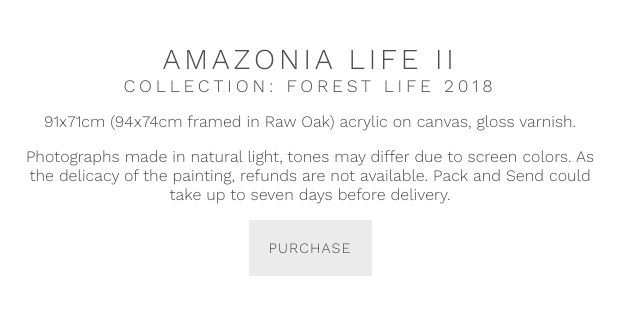
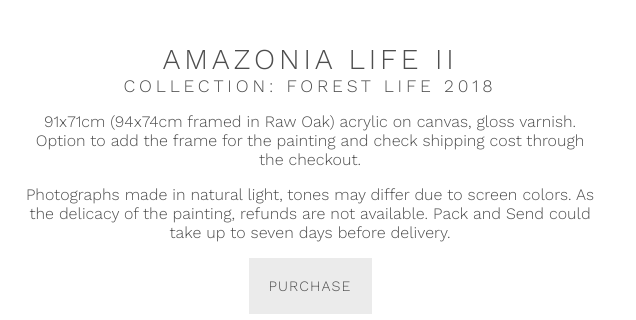
Before and after one commit to reginanovak/rn, a website: page item/amazonia-life-2.html in a window 1280 px wide. Shown: the part 169-489 px from the top of the page, 644-1280 px from the left. Drawn offline with nearby package versions, Linux system fonts and the light colour scheme.

Commit message:
Update shipping text

```diff
--- a/item/amazonia-life-2.html
+++ b/item/amazonia-life-2.html
@@ -108,6 +108,7 @@
           <div class="description">
             <p>
               91x71cm (94x74cm framed in Raw Oak) acrylic on canvas, gloss varnish.
+              Option to add the frame for the painting and check shipping cost through the checkout.
             </p>
             <p>
               Photographs made in natural light, tones may differ due to screen colors.
```
Also changed, not shown: item/amazonia-life.html (+1 -0 lines), item/blue-ocean.html (+1 -0 lines), item/serenity.html (+1 -0 lines).
